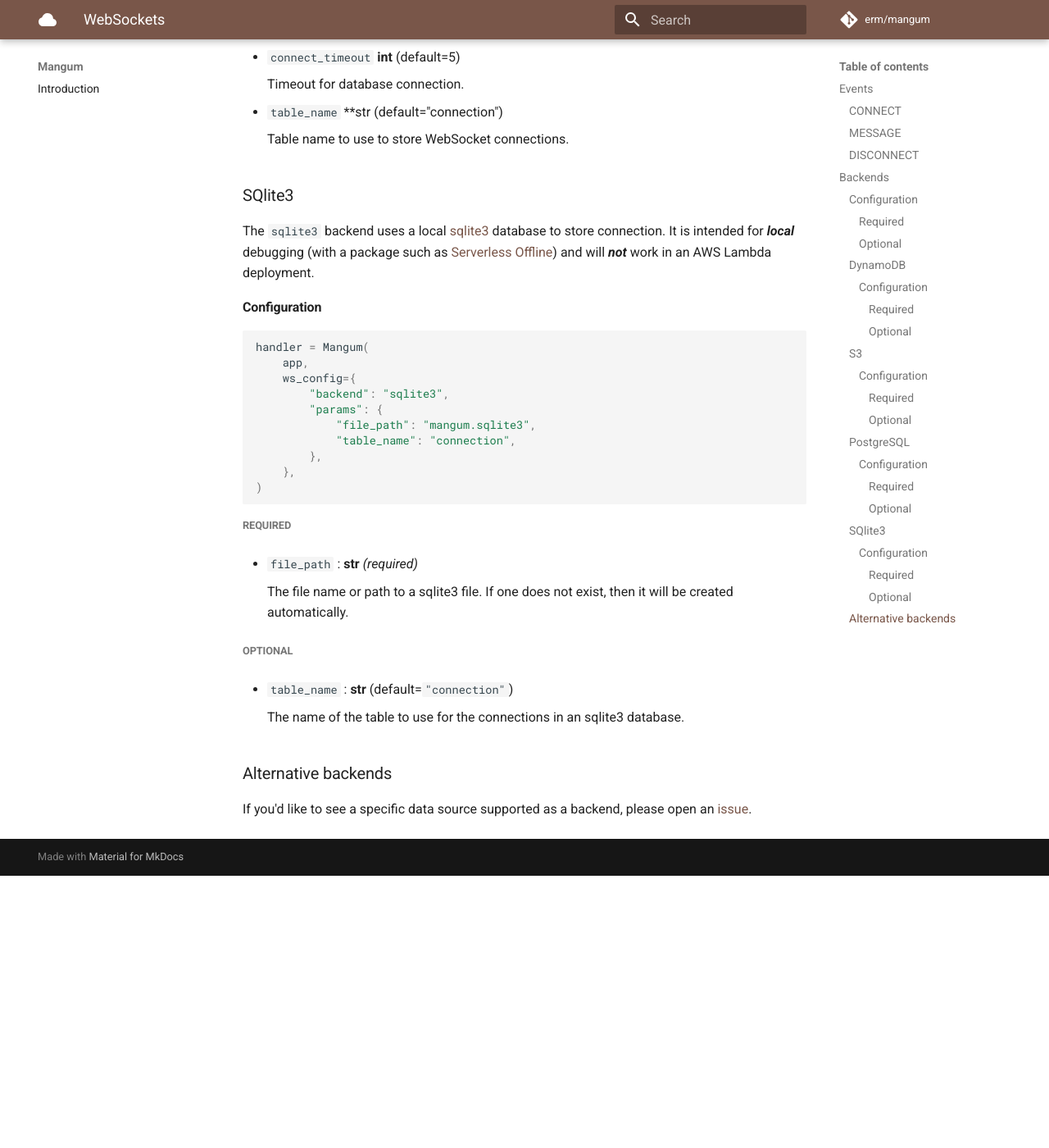
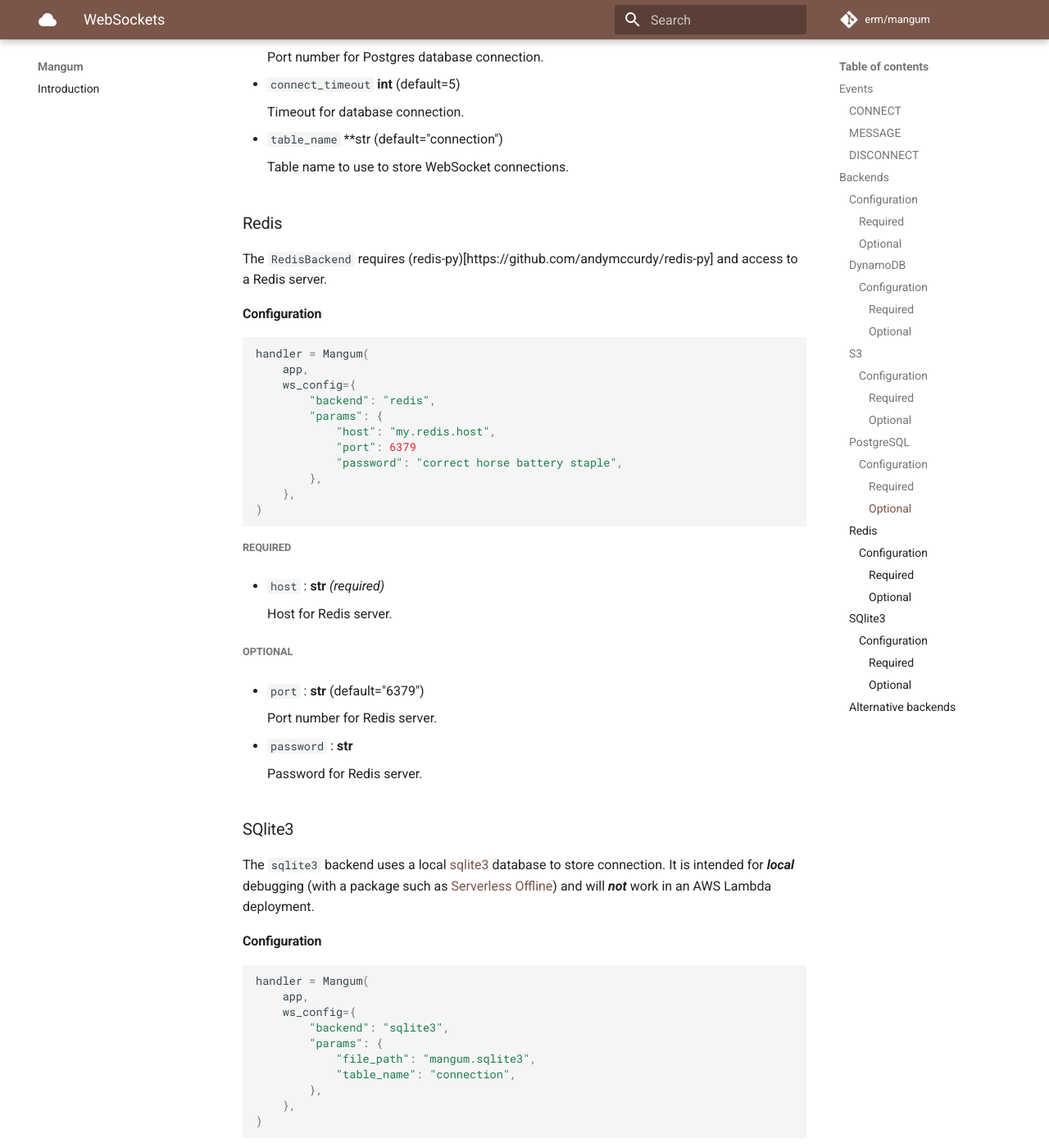
Before and after one commit to Kludex/mangum, an MkDocs documentation site: the page built from docs/websockets.md, in a window 1280 px wide and 1400 px high, scrolled down 4260 px. Shown: the whole window at 82% size. Built offline with MkDocs 1.6.1 and Material for MkDocs 9.7.7, drawn with Linux system fonts in a browser that asks for light colours; comment, search, counter and statistics services are not loaded; before the commit the page ends 5328 px from its top, so only the background shows below that; some of the changed text lies outside the part shown.

````diff
--- a/docs/websockets.md
+++ b/docs/websockets.md
@@ -22,7 +22,6 @@ The client or the server disconnects from the API. The adapter will remove the c
 
 A data source, such as a cloud database, is required in order to persist the connection identifiers in a 'serverless' environment. Any data source can be used as long as it is accessible remotely to the AWS Lambda function.
 
-
 All supported backends require a `params` configuration mapping. The `ws_config` configuration must contain the name of a backend along with any required `params` for the selected backend.
 
 #### Configuration
@@ -31,8 +30,8 @@ All supported backends require a `params` configuration mapping. The `ws_config`
 handler = Mangum(
     app,
     ws_config={
-        "backend": "postgresql",
-        "params": {"uri": "postgresql://user:secret@host.com:5432/db"},
+        "backend": "postgresql|redis|dynamodb|s3|sqlite3",
+        "params": {...},
     },
 )
 ```
@@ -54,6 +53,7 @@ The following backends are currently supported:
  - `dynamodb`
  - `s3`
  - `postgresql`
+ - `redis`
  - `sqlite3` (for local debugging)
 
 - `params` : **str** *(required)*
@@ -195,6 +195,43 @@ If a `uri` is not supplied, then the following parameters are required:
 
     Table name to use to store WebSocket connections.
 
+### Redis
+
+The `RedisBackend` requires (redis-py)[https://github.com/andymccurdy/redis-py] and access to a Redis server.
+
+#### Configuration
+
+
+```python
+handler = Mangum(
+    app,
+    ws_config={
+        "backend": "redis",
+        "params": {
+            "host": "my.redis.host",
+            "port": 6379
+            "password": "correct horse battery staple",
+        },
+    },
+)
+```
+
+##### Required
+
+- `host` : **str** *(required)*
+
+    Host for Redis server.
+
+##### Optional
+
+- `port` : **str** (default="6379")
+
+    Port number for Redis server.
+
+- `password` : **str**
+
+    Password for Redis server.
+
 ### SQlite3
 
 The `sqlite3` backend uses a local [sqlite3](https://docs.python.org/3/library/sqlite3.html) database to store connection. It is intended for ***local*** debugging (with a package such as [Serverless Offline](https://github.com/dherault/serverless-offline)) and will ***not*** work in an AWS Lambda deployment.
--- a/requirements.txt
+++ b/requirements.txt
@@ -11,7 +11,9 @@ botocore
 moto
 mypy
 psycopg2
+redis
 testing.postgresql
+testing.redis
 
 # Docs
 mkdocs
--- a/setup.py
+++ b/setup.py
@@ -15,7 +15,11 @@ setup(
     long_description=get_long_description(),
     python_requires=">=3.6",
     install_requires=["typing_extensions", "dataclasses; python_version < '3.7'"],
-    extras_require={"aws": ["boto3"], "postgresql": ["psycopg2", "boto3"]},
+    extras_require={
+        "aws": ["boto3"],
+        "postgresql": ["psycopg2", "boto3"],
+        "redis": ["redis", "boto3"],
+    },
     package_data={"mangum": ["py.typed"]},
     long_description_content_type="text/markdown",
     author="Jordan Eremieff",
````
Also changed, not shown: other parts of docs/websockets.md (+1 -1 lines), README.md (+92 -6 lines), docs/http.md (+6 -6 lines), docs/introduction.md (+34 -4 lines), 2 other files.
